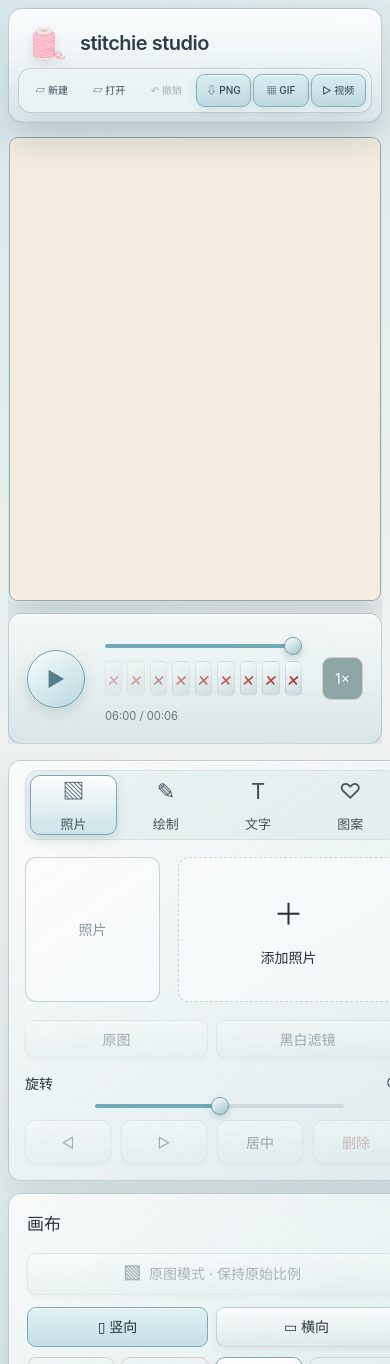
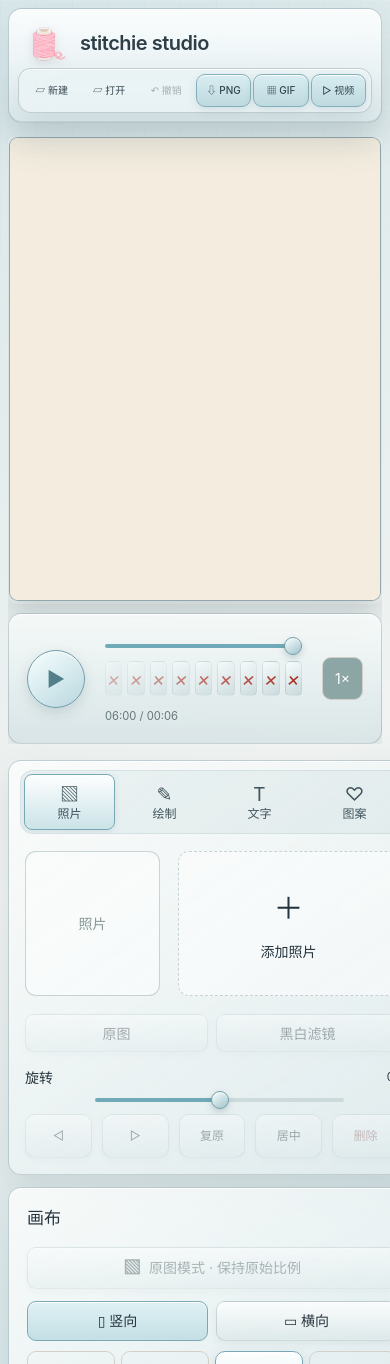
Before and after one commit to iangani1215/stitchie-studio, a Next.js app: page / in a window 390 px wide. Shown: the top 1364 px of the page. Built offline with nearby package versions, Linux system fonts and the light colour scheme.

Commit message:
Refine mobile tabs and photo rotation controls

```diff
--- a/app/retro-ui.css
+++ b/app/retro-ui.css
@@ -107,6 +107,6 @@
   .brand{width:100%;padding:2px 3px}.brand strong{font-size:20px}
   .file-actions{width:100%;display:grid;grid-template-columns:repeat(6,minmax(0,1fr));overflow:visible}
   .file-actions button{min-width:0;padding:8px 2px!important;font-size:10px!important;text-align:center}
-  .panel{border-radius:13px}.tabs button{height:60px}
+  .panel{border-radius:13px}.tabs{gap:4px;padding:3px;margin-left:-5px;margin-right:-5px;overflow:hidden}.tabs button{min-width:0;height:56px;padding:5px 2px;gap:3px;overflow:hidden;white-space:nowrap;font-size:12px;line-height:1.1}.tabs button b{font-size:19px;line-height:1}.tabs button.active{border-radius:8px;box-shadow:inset 0 1px #fff,0 2px 6px rgba(75,109,118,.14)}
   .canvas-wrap{border-radius:9px;box-shadow:0 14px 30px rgba(42,64,71,.2),0 0 0 3px rgba(255,255,255,.4)}
 }
--- a/app/stitchie-editor.tsx
+++ b/app/stitchie-editor.tsx
@@ -46,6 +46,7 @@
 
 function stitchHole(ctx:CanvasRenderingContext2D,point:Pt){ctx.save();ctx.shadowColor="rgba(16,12,10,.16)";ctx.shadowBlur=2.2;ctx.shadowOffsetX=.8;ctx.shadowOffsetY=1.2;ctx.fillStyle="rgba(22,19,17,.14)";ctx.beginPath();ctx.ellipse(point.x+.55,point.y+.75,3.8,3.05,-.2,0,Math.PI*2);ctx.fill();ctx.shadowColor="transparent";const rim=ctx.createRadialGradient(point.x-1,point.y-1,.2,point.x,point.y,3.8);rim.addColorStop(0,"rgba(12,13,12,.65)");rim.addColorStop(.34,"rgba(38,36,32,.45)");rim.addColorStop(.62,"rgba(112,101,86,.2)");rim.addColorStop(.8,"rgba(255,255,255,.24)");rim.addColorStop(1,"rgba(255,255,255,0)");ctx.fillStyle=rim;ctx.beginPath();ctx.ellipse(point.x,point.y,3.8,3.1,-.2,0,Math.PI*2);ctx.fill();ctx.fillStyle="rgba(10,11,10,.52)";ctx.beginPath();ctx.ellipse(point.x+.15,point.y+.2,1.55,1.2,-.2,0,Math.PI*2);ctx.fill();ctx.restore()}
 function rangeStyle(value:number,min:number,max:number){return{"--range-progress":`${Math.max(0,Math.min(100,(value-min)/(max-min)*100))}%`} as CSSProperties}
+function normalizeRotation(value:number){const normalized=((Math.round(value)+180)%360+360)%360-180;return Object.is(normalized,-0)?0:normalized}
 function makeMonochromeSource(img:HTMLImageElement){const sourceWidth=img.naturalWidth||img.width,sourceHeight=img.naturalHeight||img.height,scale=Math.min(1,1600/Math.max(sourceWidth,sourceHeight)),canvas=document.createElement("canvas");canvas.width=Math.max(1,Math.round(sourceWidth*scale));canvas.height=Math.max(1,Math.round(sourceHeight*scale));const ctx=canvas.getContext("2d",{willReadFrequently:true})!;ctx.drawImage(img,0,0,canvas.width,canvas.height);const image=ctx.getImageData(0,0,canvas.width,canvas.height),pixels=image.data;for(let i=0;i<pixels.length;i+=4){const gray=Math.max(0,Math.min(255,(pixels[i]*.299+pixels[i+1]*.587+pixels[i+2]*.114-128)*.96+128));pixels[i]=gray;pixels[i+1]=gray;pixels[i+2]=gray}ctx.putImageData(image,0,0);return canvas}
 
 export function StitchieEditor() {
@@ -109,7 +110,7 @@
           {mode==="photo"&&<><div className="upload-row"><div className="thumb">{selectedPhoto?<img className={selectedPhoto.filter==="mono"?"mono":""} src={selectedPhoto.img.src} alt="当前照片"/>:<span>照片</span>}</div><button className="upload" onClick={()=>fileRef.current?.click()}><b>＋</b>添加照片<small>支持一次选择多张</small></button></div>
             {!!photos.length&&<><div className="photo-strip">{photos.map((photo,index)=><button key={photo.id} className={photo.id===selectedPhotoId?"active":""} onClick={()=>setSelectedPhotoId(photo.id)} title={`照片 ${index+1}`}><img className={photo.filter==="mono"?"mono":""} src={photo.img.src} alt={`照片 ${index+1}`}/><span>{index+1}</span></button>)}</div><p className="selected-photo-note">当前编辑：{selectedPhoto?`照片 ${photos.findIndex(photo=>photo.id===selectedPhoto.id)+1}`:"请先选择一张照片"}</p></>}
             <div className="filter-toggle"><button disabled={!selectedPhoto} className={selectedPhoto?.filter==="original"?"active":""} onClick={()=>updateSelectedPhoto({filter:"original"})}>原图</button><button disabled={!selectedPhoto} className={selectedPhoto?.filter==="mono"?"active":""} onClick={()=>updateSelectedPhoto({filter:"mono"})}>黑白滤镜</button></div><p className="ratio-note">选择照片后直接拖动改变位置；拖动四个圆点等比缩放，不会压扁或拉长原图。</p>
-            <label>旋转 <small>{Math.round(selectedPhoto?.rotation??0)}°</small><input disabled={!selectedPhoto} type="range" min="-180" max="180" value={selectedPhoto?.rotation??0} style={rangeStyle(selectedPhoto?.rotation??0,-180,180)} onChange={e=>updateSelectedPhoto({rotation:+e.target.value})}/></label><div className="mini-actions"><button disabled={!selectedPhoto} onClick={()=>selectedPhoto&&updateSelectedPhoto({rotation:selectedPhoto.rotation-90})}>◁</button><button disabled={!selectedPhoto} onClick={()=>selectedPhoto&&updateSelectedPhoto({rotation:selectedPhoto.rotation+90})}>▷</button><button disabled={!selectedPhoto} onClick={()=>selectedPhoto&&updateSelectedPhoto({x:canvasRef.current!.width/2,y:canvasRef.current!.height/2})}>居中</button><button disabled={!selectedPhoto} className="danger" onClick={()=>{setPhotos(items=>{const remaining=items.filter(photo=>photo.id!==selectedPhotoId);if(basePhotoIdRef.current===selectedPhotoId)basePhotoIdRef.current=remaining[0]?.id??null;return remaining});setSelectedPhotoId(null)}}>删除</button></div></>}
+            <label>旋转 <small>{normalizeRotation(selectedPhoto?.rotation??0)}°</small><input disabled={!selectedPhoto} type="range" min="-180" max="180" step="1" value={normalizeRotation(selectedPhoto?.rotation??0)} style={rangeStyle(normalizeRotation(selectedPhoto?.rotation??0),-180,180)} onChange={e=>updateSelectedPhoto({rotation:normalizeRotation(+e.target.value)})}/></label><div className="mini-actions"><button disabled={!selectedPhoto} onClick={()=>selectedPhoto&&updateSelectedPhoto({rotation:normalizeRotation(selectedPhoto.rotation-90)})}>◁</button><button disabled={!selectedPhoto} onClick={()=>selectedPhoto&&updateSelectedPhoto({rotation:normalizeRotation(selectedPhoto.rotation+90)})}>▷</button><button disabled={!selectedPhoto} onClick={()=>updateSelectedPhoto({rotation:0})}>复原</button><button disabled={!selectedPhoto} onClick={()=>selectedPhoto&&updateSelectedPhoto({x:canvasRef.current!.width/2,y:canvasRef.current!.height/2})}>居中</button><button disabled={!selectedPhoto} className="danger" onClick={()=>{setPhotos(items=>{const remaining=items.filter(photo=>photo.id!==selectedPhotoId);if(basePhotoIdRef.current===selectedPhotoId)basePhotoIdRef.current=remaining[0]?.id??null;return remaining});setSelectedPhotoId(null)}}>删除</button></div></>}
           {mode==="draw"&&<div className="draw-controls"><h3>棉线颜色</h3><div className="thread-palette">{THREAD_COLORS.map((c,i)=><button key={c} className={i===colorIndex?"active":""} style={{background:c}} onClick={()=>setColorIndex(i)} aria-label={`棉线颜色 ${i+1}`}/>)}</div><label>针脚大小 <small>{stitchSize}px</small><input type="range" min="8" max="32" value={stitchSize} style={rangeStyle(stitchSize,8,32)} onChange={e=>setStitchSize(+e.target.value)}/></label><p className="tool-hint">在画布上拖动，笔迹会自动转换成真实十字针。可使用 ⌘Z / Ctrl+Z 逐次撤销。</p><div className="edit-actions"><button onClick={undo} disabled={!stitches.length}>↶ 撤销上一笔</button><button onClick={()=>setStitches([])}>清除全部</button></div></div>}
           {mode==="text"&&<div className="type-controls"><h3>输入文字</h3><input className="text-entry" value={textValue} maxLength={16} onChange={e=>setTextValue(e.target.value)} placeholder="输入 Abc / abc / 123" style={{fontFamily:textFont}}/><label className="font-label">字体<select value={textFont} onChange={e=>setTextFont(e.target.value)}>{MICROSOFT_FONTS.map(font=><option key={font} value={font} style={{fontFamily:font}}>{font}</option>)}</select></label><div className="case-preview" style={{fontFamily:textFont}}>{textValue||"Abc abc"}</div><label>整体大小 <small>{textSize}</small><input type="range" min="28" max="110" value={textSize} style={rangeStyle(textSize,28,110)} onChange={e=>setTextSize(+e.target.value)}/></label><p className="scale-note">输入内容会保留原始大小写，字形、针脚和间距按固定比例一起缩放。</p><h3>棉线颜色</h3><div className="thread-palette compact">{THREAD_COLORS.map((c,i)=><button key={c} className={i===colorIndex?"active":""} style={{background:c}} onClick={()=>setColorIndex(i)}/>)}</div><p className="tool-hint">支持大写、小写、数字和常用符号。输入后在画布任意位置点击放置。</p></div>}
           {mode==="pattern"&&<div className="pattern-controls"><h3>图案</h3><div className="motif-grid">{MOTIFS.map((m,i)=><button className={motif===m?"active":""} key={m} onClick={()=>setMotif(m)}><b>{["★","♡","☼","☁"][i]}</b>{m}</button>)}</div><label>图案大小 <small>{motifSize}</small><input type="range" min="35" max="120" value={motifSize} style={rangeStyle(motifSize,35,120)} onChange={e=>setMotifSize(+e.target.value)}/></label><label>针脚大小 <small>{stitchSize}px</small><input type="range" min="8" max="32" value={stitchSize} style={rangeStyle(stitchSize,8,32)} onChange={e=>setStitchSize(+e.target.value)}/></label><h3>棉线颜色</h3><div className="thread-palette compact">{THREAD_COLORS.map((c,i)=><button key={c} className={i===colorIndex?"active":""} style={{background:c}} onClick={()=>setColorIndex(i)}/>)}</div><p className="tool-hint">小尺寸也会保留完整轮廓；图案缩放时自动调整针脚数量，单个 X 仍保持清晰。</p></div>}
```
Also changed, not shown: app/controls.css.
